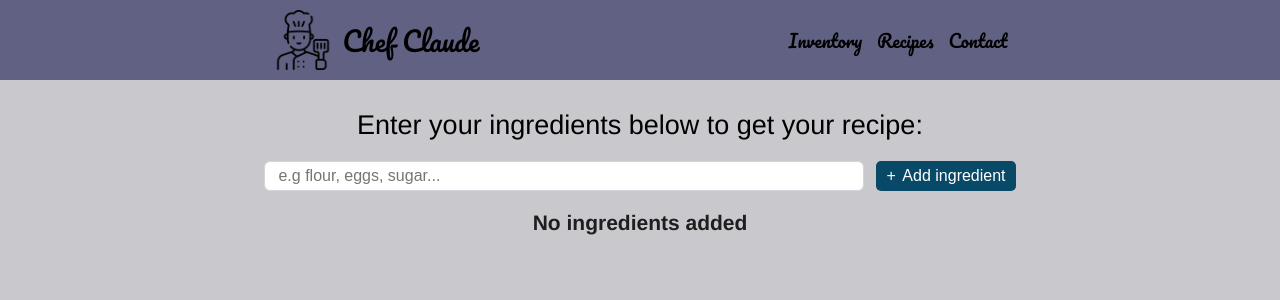
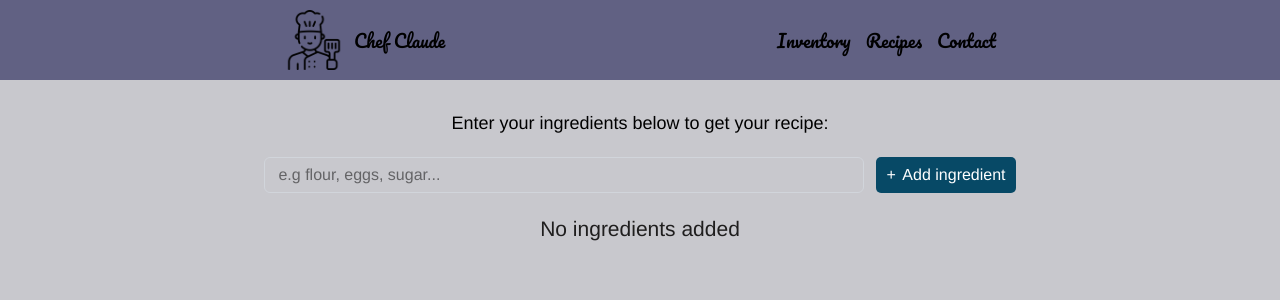
Before and after one commit to MikaelR07/Chef-claude, a React (Vite) app: page / in a window 1280 px wide. Shown: the top 300 px of the page. Built offline with nearby package versions, Linux system fonts and the light colour scheme.

Commit message:
added tailwindcss to add a custom background using reactbit

```diff
--- a/package.json
+++ b/package.json
@@ -10,8 +10,10 @@
     "preview": "vite preview"
   },
   "dependencies": {
+    "@tailwindcss/vite": "^4.2.2",
     "react": "^19.2.4",
-    "react-dom": "^19.2.4"
+    "react-dom": "^19.2.4",
+    "tailwindcss": "^4.2.2"
   },
   "devDependencies": {
     "@eslint/js": "^9.39.4",
--- a/src/index.css
+++ b/src/index.css
@@ -1,3 +1,5 @@
+@import "tailwindcss";
+
 * {
   margin: 0;
   padding: 0;
--- a/vite.config.js
+++ b/vite.config.js
@@ -1,9 +1,10 @@
 import { defineConfig } from "vite";
 import react from "@vitejs/plugin-react";
+import tailwindcss from "@tailwindcss/vite";
 
 // https://vite.dev/config/
 export default defineConfig({
-  plugins: [react()],
+  plugins: [react(), tailwindcss()],
   server: {
     host: true,
     allowedHosts: ["localhost", "127.0.0.1"],
```
Also changed, not shown: 1 other file (tests, documents, lock files or other folders).
